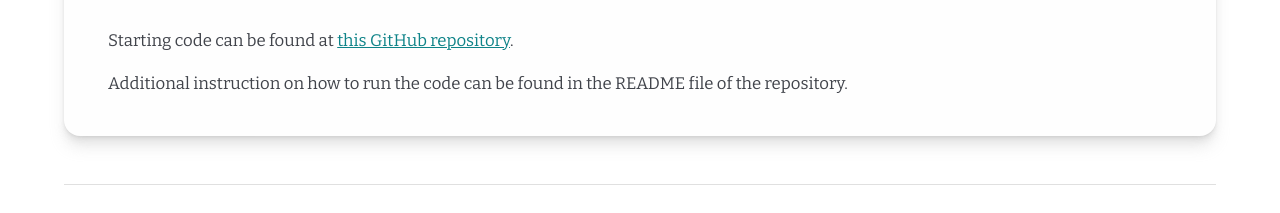
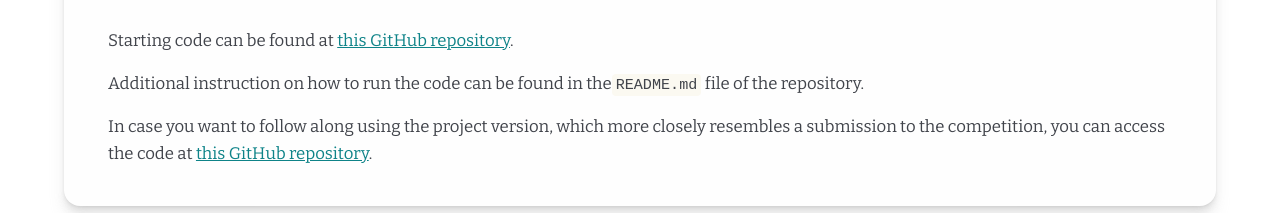
Before and after one commit to chatgpt4pcg/chatgpt4pcg.github.io, a Next.js app: page /tutorial in a window 1280 px wide. Shown: the part 987-1200 px from the top of the page. Built offline with nearby package versions, Linux system fonts and the light colour scheme.

Commit message:
chore: add notebook version

```diff
--- a/pages/tutorial.tsx
+++ b/pages/tutorial.tsx
@@ -142,7 +142,7 @@ export default function PrizePage() {
 					<Paragraph>
 						Starting code can be found at{' '}
 						<a
-							href='https://github.com/chatgpt4pcg/tutorial-2024'
+							href='https://github.com/chatgpt4pcg/tutorial-2024-notebook'
 							target='_blank'
 							rel='noopener noreferrer'
 						>
@@ -152,7 +152,20 @@ export default function PrizePage() {
 					</Paragraph>
 					<Paragraph>
 						Additional instruction on how to run the code can be found in the
-						README file of the repository.
+						<code>README.md</code> file of the repository.
+					</Paragraph>
+					<Paragraph>
+						In case you want to follow along using the project version, which
+						more closely resembles a submission to the competition, you can
+						access the code at{' '}
+						<a
+							href='https://github.com/chatgpt4pcg/tutorial-2024'
+							target='_blank'
+							rel='noopener noreferrer'
+						>
+							this GitHub repository
+						</a>
+						.
 					</Paragraph>
 				</Section>
 			</PageLayout>
```
